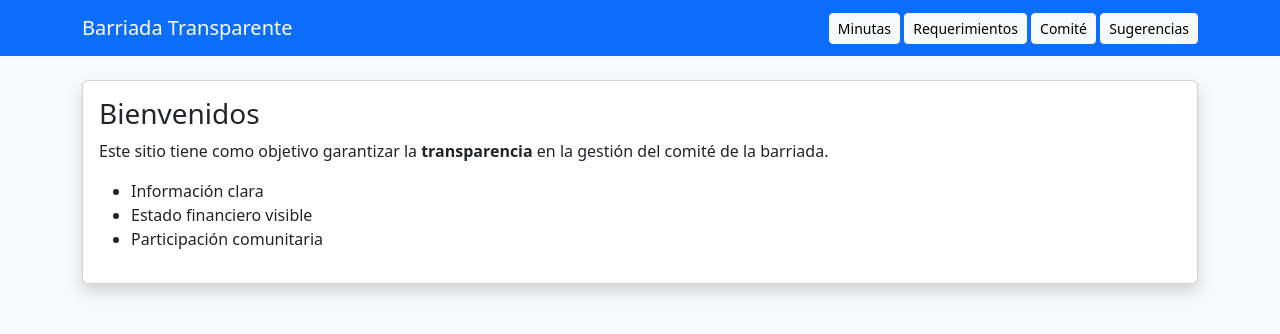
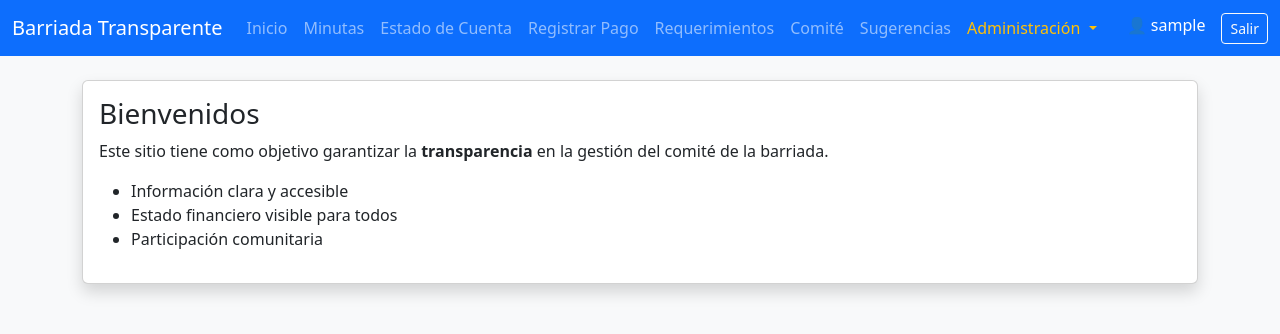
Before and after one commit to Rodolfo0608/barriada-transparente, a Flask app: page / in a window 1280 px wide. Shown: the top 334 px of the page. Run offline with Flask 3, Linux system fonts and the light colour scheme; the visitor is signed in with stand-in values (Sample User, id 1); parts of the project's set-up code (start-up, migrations or seed data) failed here and were passed over; some libraries are stand-ins or nearby versions.

Commit message:
Menú completo con secciones públicas y admin

```diff
--- a/templates/index.html
+++ b/templates/index.html
@@ -4,17 +4,83 @@
     <meta charset="UTF-8">
     <title>Barriada Transparente</title>
     <link href="https://cdn.jsdelivr.net/npm/bootstrap@5.3.2/dist/css/bootstrap.min.css" rel="stylesheet">
+    <script src="https://cdn.jsdelivr.net/npm/bootstrap@5.3.2/dist/js/bootstrap.bundle.min.js"></script>
 </head>
 <body class="bg-light">
 
 <nav class="navbar navbar-expand-lg navbar-dark bg-primary">
-  <div class="container">
+  <div class="container-fluid">
+
     <a class="navbar-brand" href="/">Barriada Transparente</a>
-    <div>
-      <a class="btn btn-light btn-sm" href="/minutas">Minutas</a>
-      <a class="btn btn-light btn-sm" href="/requerimientos">Requerimientos</a>
-      <a class="btn btn-light btn-sm" href="/comite">Comité</a>
-      <a class="btn btn-light btn-sm" href="/sugerencias">Sugerencias</a>
+
+    <button class="navbar-toggler" type="button" data-bs-toggle="collapse" data-bs-target="#menu">
+      <span class="navbar-toggler-icon"></span>
+    </button>
+
+    <div class="collapse navbar-collapse" id="menu">
+      <ul class="navbar-nav me-auto mb-2 mb-lg-0">
+
+        <li class="nav-item">
+          <a class="nav-link" href="/">Inicio</a>
+        </li>
+
+        <li class="nav-item">
+          <a class="nav-link" href="/minutas">Minutas</a>
+        </li>
+
+        <li class="nav-item">
+          <a class="nav-link" href="/estado-cuenta">Estado de Cuenta</a>
+        </li>
+
+        <li class="nav-item">
+          <a class="nav-link" href="/pago">Registrar Pago</a>
+        </li>
+
+        <li class="nav-item">
+          <a class="nav-link" href="/requerimientos">Requerimientos</a>
+        </li>
+
+        <li class="nav-item">
+          <a class="nav-link" href="/comite">Comité</a>
+        </li>
+
+        <li class="nav-item">
+          <a class="nav-link" href="/sugerencias">Sugerencias</a>
+        </li>
+
+        {% if session.get('rol') == 'admin' %}
+        <!-- MENÚ ADMIN -->
+        <li class="nav-item dropdown">
+          <a class="nav-link dropdown-toggle text-warning" href="#" role="button" data-bs-toggle="dropdown">
+            Administración
+          </a>
+          <ul class="dropdown-menu">
+            <li><a class="dropdown-item" href="/admin/minuta">Subir Minuta</a></li>
+            <li><a class="dropdown-item" href="/admin/gasto">Registrar Gasto</a></li>
+            <li><a class="dropdown-item" href="/admin/comite">Gestionar Comité</a></li>
+          </ul>
+        </li>
+        {% endif %}
+
+      </ul>
+
+      <ul class="navbar-nav ms-auto">
+        {% if session.get('usuario') %}
+          <li class="nav-item">
+            <span class="navbar-text text-white me-3">
+              👤 {{ session['usuario'] }}
+            </span>
+          </li>
+          <li class="nav-item">
+            <a class="btn btn-outline-light btn-sm" href="/logout">Salir</a>
+          </li>
+        {% else %}
+          <li class="nav-item">
+            <a class="btn btn-light btn-sm" href="/login">Login</a>
+          </li>
+        {% endif %}
+      </ul>
+
     </div>
   </div>
 </nav>
@@ -28,8 +94,8 @@
                 en la gestión del comité de la barriada.
             </p>
             <ul>
-                <li>Información clara</li>
-                <li>Estado financiero visible</li>
+                <li>Información clara y accesible</li>
+                <li>Estado financiero visible para todos</li>
                 <li>Participación comunitaria</li>
             </ul>
         </div>
```
